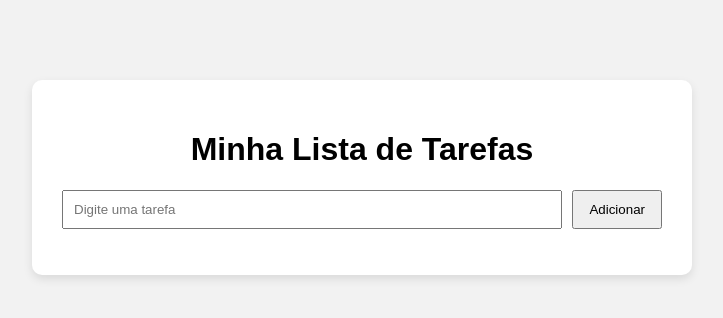
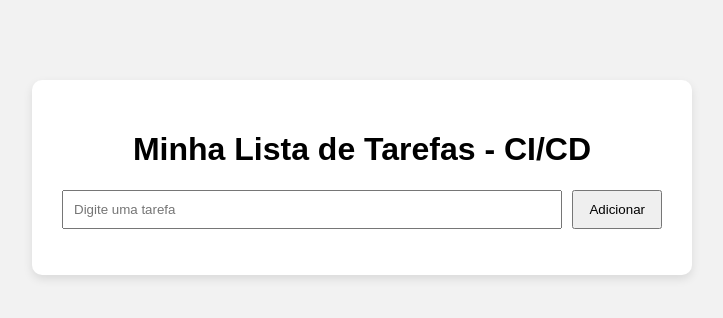
Before and after one commit to marialauramiran/lista-tarefas-ci-cd, a website: page index.html in a window 1280 px wide. Shown: the whole page, without its empty margins (278-1001 px from the left). Drawn offline with Linux system fonts and the light colour scheme.

Commit message:
Update index.html

```diff
--- a/index.html
+++ b/index.html
@@ -10,7 +10,7 @@
 <body>
 
     <div class="container">
-        <h1>Minha Lista de Tarefas</h1>
+        <h1>Minha Lista de Tarefas - CI/CD</h1>
 
         <div class="input-area">
             <input type="text" id="taskInput" placeholder="Digite uma tarefa">
```
